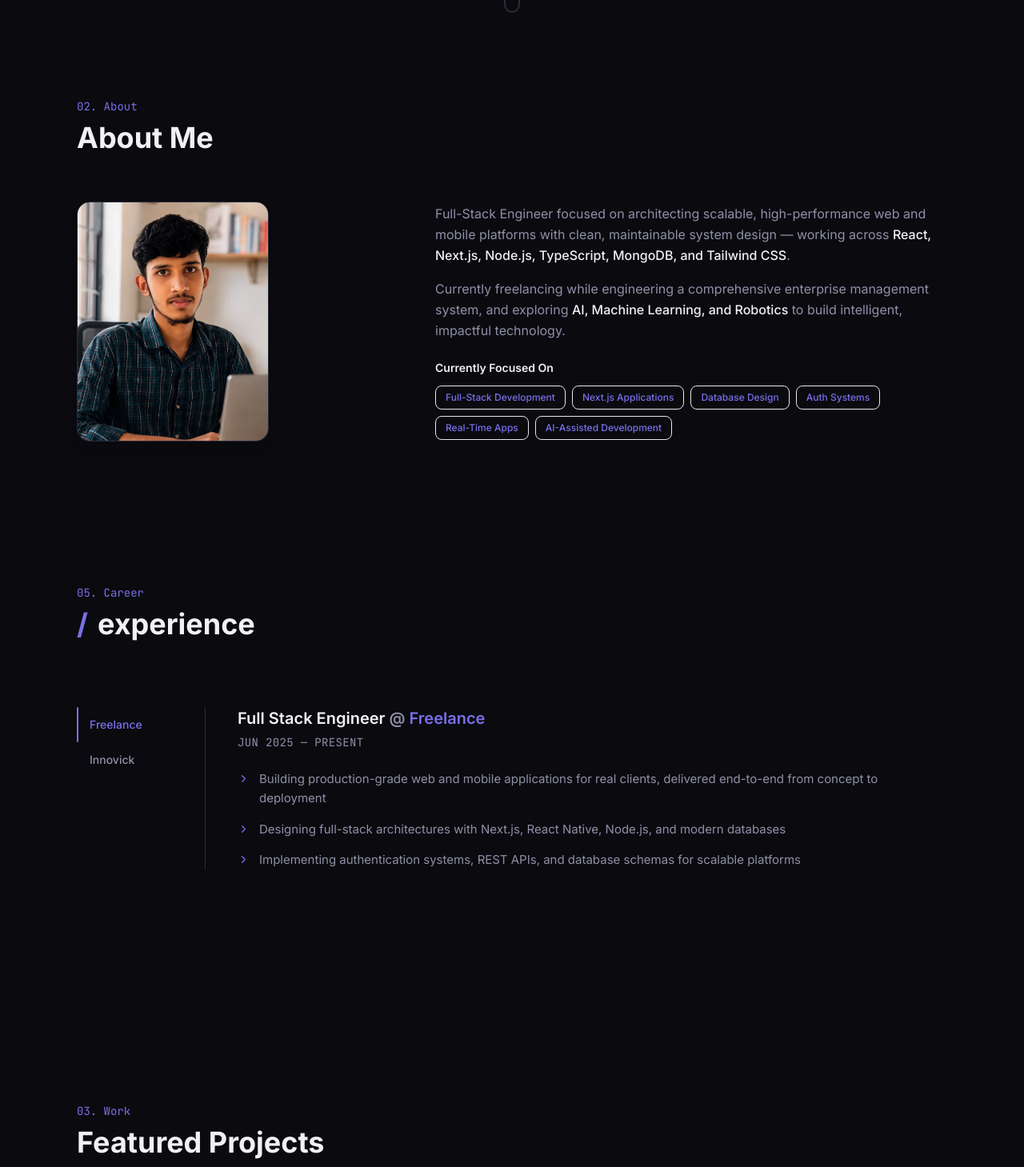
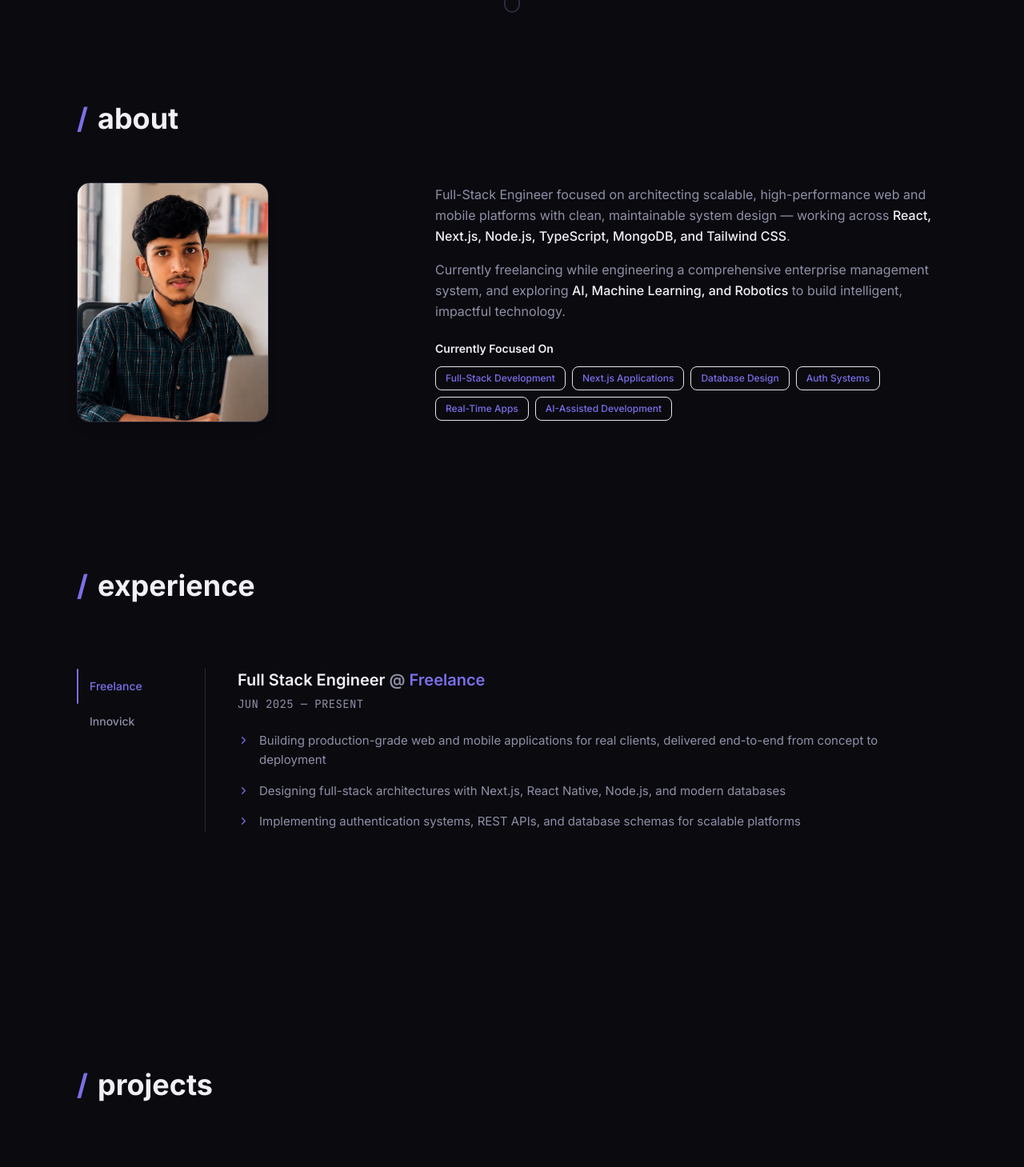
Before and after one commit to mihsanalam/mihsan-portfolio, a Next.js app: page / in a window 1280 px wide. Shown: the part 760-2219 px from the top of the page at 80% size. Built offline with nearby package versions, Linux system fonts and the light colour scheme; grey boxes are pictures that could not be loaded.

Commit message:
Headings: unify all section titles to the slash style (/ about, / projects, / skills, / testimonials, / contact, / experience)

```diff
--- a/src/components/sections/About.tsx
+++ b/src/components/sections/About.tsx
@@ -22,9 +22,8 @@ export default function About() {
           viewport={{ once: true }}
           className="mb-10"
         >
-          <span className="text-sm font-mono text-accent">02. About</span>
           <h2 className="text-3xl sm:text-4xl font-bold text-text-primary mt-2">
-            About Me
+            <span className="text-accent mr-3">/</span>about
           </h2>
           <div className="w-16 h-1 bg-accent/30 rounded-full mt-4" />
         </motion.div>
--- a/src/components/sections/Contact.tsx
+++ b/src/components/sections/Contact.tsx
@@ -59,8 +59,9 @@ export default function Contact() {
     <section id="contact" className="py-24 relative">
       <div className="max-w-6xl mx-auto px-4 sm:px-6 lg:px-8">
         <motion.div initial={{ opacity: 0, y: 20 }} whileInView={{ opacity: 1, y: 0 }} viewport={{ once: true }} className="mb-16">
-          <span className="text-sm font-mono text-accent">07. Contact</span>
-          <h2 className="text-3xl sm:text-4xl font-bold text-text-primary mt-2">Let&apos;s Work Together</h2>
+          <h2 className="text-3xl sm:text-4xl font-bold text-text-primary mt-2">
+            <span className="text-accent mr-3">/</span>contact
+          </h2>
           <div className="w-16 h-1 bg-accent/30 rounded-full mt-4" />
         </motion.div>
 
--- a/src/components/sections/Experience.tsx
+++ b/src/components/sections/Experience.tsx
@@ -20,7 +20,6 @@ export default function Experience() {
           viewport={{ once: true }}
           className="mb-16"
         >
-          <span className="text-sm font-mono text-accent">05. Career</span>
           <h2 className="text-3xl sm:text-4xl font-bold text-text-primary mt-2">
             <span className="text-accent mr-3">/</span>experience
           </h2>
--- a/src/components/sections/Projects.tsx
+++ b/src/components/sections/Projects.tsx
@@ -31,9 +31,8 @@ export default function Projects() {
           viewport={{ once: true }}
           className="mb-16"
         >
-          <span className="text-sm font-mono text-accent">03. Work</span>
           <h2 className="text-3xl sm:text-4xl font-bold text-text-primary mt-2">
-            Featured Projects
+            <span className="text-accent mr-3">/</span>projects
           </h2>
           <div className="w-16 h-1 bg-accent/30 rounded-full mt-4" />
         </motion.div>
--- a/src/components/sections/Skills.tsx
+++ b/src/components/sections/Skills.tsx
@@ -27,9 +27,8 @@ export default function Skills() {
           viewport={{ once: true }}
           className="mb-16"
         >
-          <span className="text-sm font-mono text-accent">04. Skills</span>
           <h2 className="text-3xl sm:text-4xl font-bold text-text-primary mt-2">
-            Tech Stack
+            <span className="text-accent mr-3">/</span>skills
           </h2>
           <div className="w-16 h-1 bg-accent/30 rounded-full mt-4" />
         </motion.div>
--- a/src/components/sections/Testimonials.tsx
+++ b/src/components/sections/Testimonials.tsx
@@ -18,9 +18,8 @@ export default function Testimonials() {
           viewport={{ once: true }}
           className="mb-16 text-center"
         >
-          <span className="text-sm font-mono text-accent">06. Feedback</span>
           <h2 className="text-3xl sm:text-4xl font-bold text-text-primary mt-2">
-            What People Say
+            <span className="text-accent mr-3">/</span>testimonials
           </h2>
           <div className="w-16 h-1 bg-accent/30 rounded-full mt-4 mx-auto" />
         </motion.div>
```
